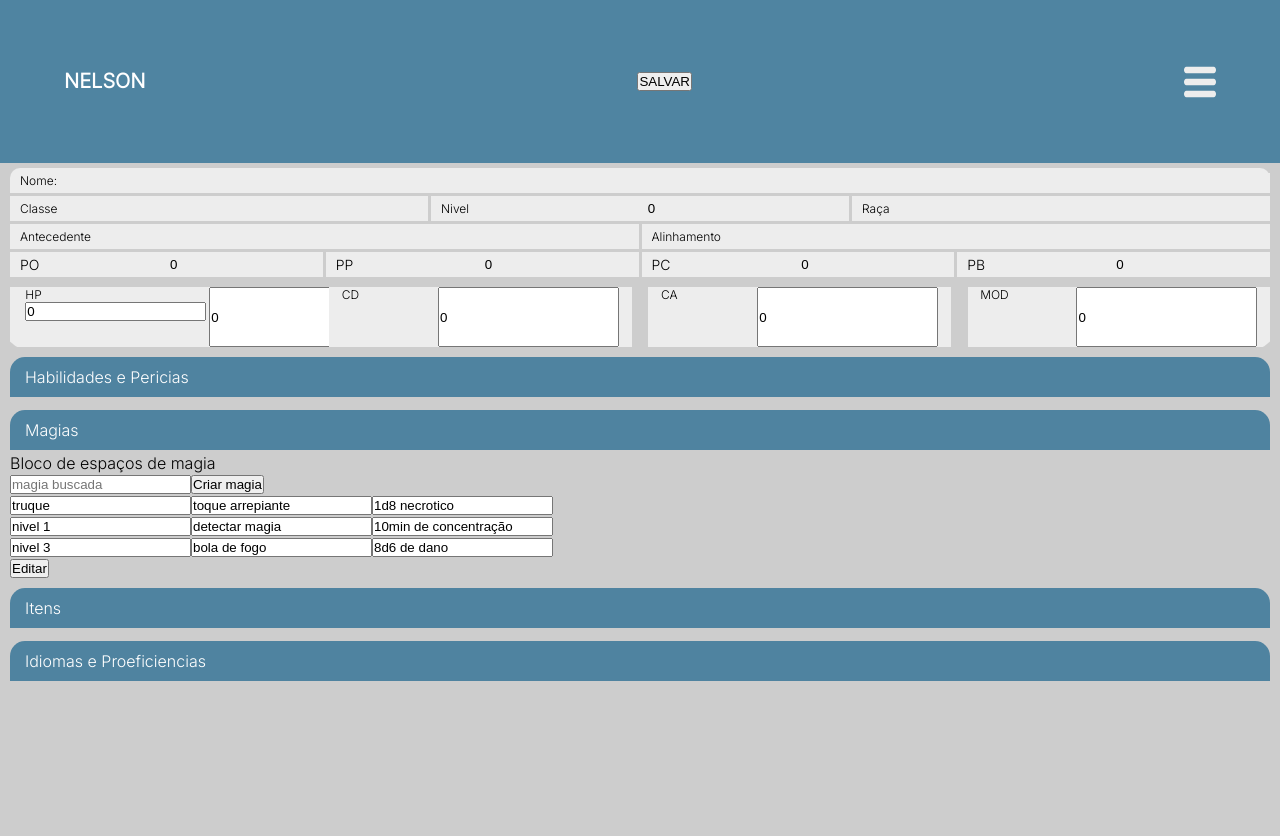
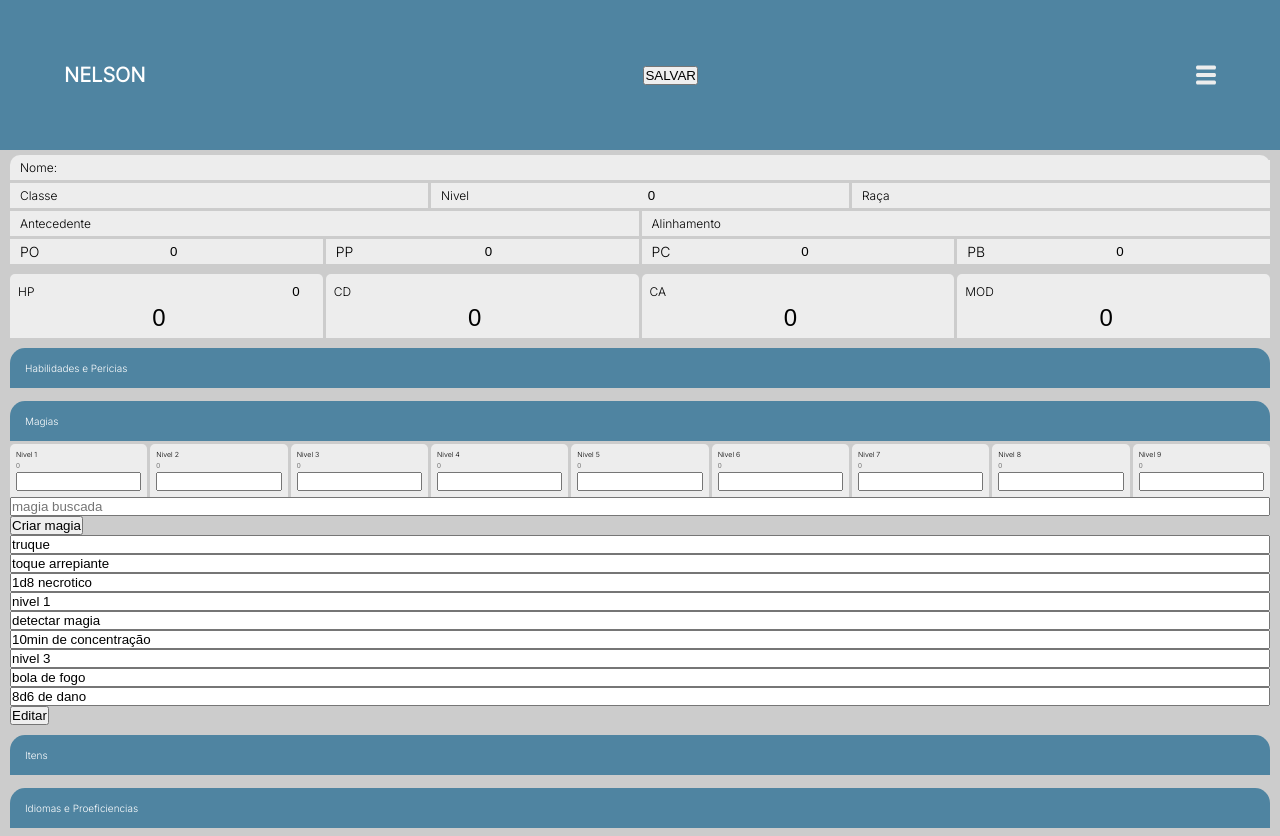
Before and after one commit to mabiiak/ficheiro-de-bolso, a React (Create React App) app: page / in a window 1280 px wide. Both pictures are taken after a click on the element "Magias". Before the commit the page ends 800 px from the top, so only its background shows below. Built offline with nearby package versions, Linux system fonts and the light colour scheme.

Commit message:
alterações no Css em diversas paginas

```diff
--- a/src/components/Magias.jsx
+++ b/src/components/Magias.jsx
@@ -1,5 +1,6 @@
 import React, {useContext, useEffect, useState} from 'react';
 import { Context } from '../context/Provider';
+import './css/Magias.css'
 
 export default function Magias() {
     const {listaMagias, setListaMagias} = useContext(Context);
@@ -30,8 +31,52 @@ export default function Magias() {
 
     return(
         <div>
-            <div>
-                Bloco de espaços de magia
+            <div className='espacos-de-magia'>
+                <div>
+                    <p>nivel 1</p>
+                    <input type="number" className='quantidade-espacos'placeholder='0'/>
+                    <input type="number" className='espacos-usados'/>
+                </div>
+                <div>
+                    <p>nivel 2</p>
+                    <input type="number" className='quantidade-espacos'placeholder='0'/>
+                    <input type="number" className='espacos-usados'/>
+                </div>
+                <div>
+                    <p>nivel 3</p>
+                    <input type="number" className='quantidade-espacos'placeholder='0'/>
+                    <input type="number" className='espacos-usados'/>
+                </div>
+                <div>
+                    <p>nivel 4</p>
+                    <input type="number" className='quantidade-espacos'placeholder='0'/>
+                    <input type="number" className='espacos-usados'/>
+                </div>
+                <div>
+                    <p>nivel 5</p>
+                    <input type="number" className='quantidade-espacos'placeholder='0'/>
+                    <input type="number" className='espacos-usados'/>
+                </div>
+                <div>
+                    <p>nivel 6</p>
+                    <input type="number" className='quantidade-espacos'placeholder='0'/>
+                    <input type="number" className='espacos-usados'/>
+                </div>
+                <div>
+                    <p>nivel 7</p>
+                    <input type="number" className='quantidade-espacos'placeholder='0'/>
+                    <input type="number" className='espacos-usados'/>
+                </div>
+                <div>
+                    <p>nivel 8</p>
+                    <input type="number" className='quantidade-espacos'placeholder='0'/>
+                    <input type="number" className='espacos-usados'/>
+                </div>
+                <div>
+                    <p>nivel 9</p>
+                    <input type="number" className='quantidade-espacos'placeholder='0'/>
+                    <input type="number" className='espacos-usados'/>
+                </div>
             </div>
 
             <input type="text" placeholder="magia buscada" />
--- a/src/components/Status.jsx
+++ b/src/components/Status.jsx
@@ -13,10 +13,11 @@ export default function Status() {
 
     return (
         <section id="status">
-            <div id="status-triplo">
+            <div className="status-triplo">
                 <div className="linha-descritiva">
                     <p>HP</p>
                     <input
+                        className="status-hpMax-input"
                         onChange={(e) => changeValue(e)}
                         type="number"
                         value={status.hpMax}
@@ -24,33 +25,37 @@ export default function Status() {
                     />
                 </div>
                 <input
+                    className="status-input"
                     onChange={(e) => changeValue(e)}
                     type="number"
                     value={status.hpAtual}
                     name="hpAtual"
                 />
             </div>
-            <div className="status-duplo linha-descritiva">
-                <p>CD</p>
+            <div className="status-triplo">
+                <p className="linha-descritiva">CD</p>
                 <input
+                    className="status-input"
                     onChange={(e) => changeValue(e)}
                     type="number"
                     value={status.cd}
                     name="cd"
                 />
             </div>
-            <div className="status-duplo linha-descritiva">
-                <p>CA</p>
+            <div className="status-triplo">
+                <p className="linha-descritiva">CA</p>
                 <input
+                    className="status-input"
                     onChange={(e) => changeValue(e)}
                     type="number"
                     value={status.ca}
                     name="ca"
                 />
             </div>
-            <div className="status-duplo linha-descritiva">
-                <p>MOD</p>
+            <div className="status-triplo">
+                <p className="linha-descritiva">MOD</p>
                 <input
+                    className="status-input"
                     onChange={(e) => changeValue(e)}
                     type="number"
                     value={status.mod}
--- a/src/components/css/Descritivo.css
+++ b/src/components/css/Descritivo.css
@@ -1,19 +1,17 @@
 #descritivo{
     padding: var(--padding-padrao);
 }
-
-
 
 #linha-nome {
     align-items: center;
     display: flex;
     margin-bottom: 3px;
-    gap: 3px;
+    gap: var(--gap-padrao);
 }
 #linha-nome label {
     align-items: center;
     border-radius: 10px 10px 0 0;
-    background-color: #EDEDED;
+    background-color: var(--main-background-color);
     display: flex;
     font-size: 12px;
     height: 25px;
@@ -21,23 +19,21 @@
     width: 100%;
 }
 #linha-nome input {
-    background-color: #EDEDED;
+    background-color: var(--main-background-color);
     border: none;
     margin-left: 5px;
-    width: 99%;
+    width: 100%;
 }
-
-
 
 #linha-tripla {
     align-items: center;
     display: flex;
     margin-bottom: 3px;
-    gap: 3px;
+    gap: var(--gap-padrao);
 }
 #linha-tripla label {
     align-items: center;
-    background-color: #EDEDED;
+    background-color: var(--main-background-color);
     display: flex;
     font-size: 12px;
     height: 25px;
@@ -45,23 +41,21 @@
     width: 50%;
 }
 #linha-tripla input {
-    background-color: #EDEDED;
+    background-color: var(--main-background-color);
     border: none;
     text-align: center;
     width: 99%;
 }
 
-
-
 #linha-dupla {
     align-items: center;
     display: flex;
     margin-bottom: 3px;
-    gap: 3px;
+    gap: var(--gap-padrao);
 }
 #linha-dupla label {
     align-items: center;
-    background-color: #EDEDED;
+    background-color: var(--main-background-color);
     display: flex;
     font-size: 12px;
     height: 25px;
@@ -69,7 +63,7 @@
     width: 50%;
 }
 #linha-dupla input {
-    background-color: #EDEDED;
+    background-color: var(--main-background-color);
     border: none;
     margin-left: 5px;
     width: 99%;
@@ -80,11 +74,11 @@
 #linha-moedas {
     align-items: center;
     display: flex;
-    gap: 3px;
+    gap: var(--gap-padrao);
 }
 #linha-moedas label {
     align-items: center;
-    background-color: #EDEDED;
+    background-color: var(--main-background-color);
     display: flex;
     height: 25px;
     font-size: 14px;
@@ -92,7 +86,7 @@
     width: 25%;
 }
 #linha-moedas input {
-    background-color: #EDEDED;
+    background-color: var(--main-background-color);
     border: none;
     text-align: center;
     width: 99%;
--- a/src/components/css/Habilidade.css
+++ b/src/components/css/Habilidade.css
@@ -2,7 +2,6 @@
     display: flex;
     flex-direction: column;
     width: 50%;
-    /* margin-top: 3px; */
 }
 
 .linhas {
@@ -14,7 +13,7 @@
 }
 
 .linhas input {
-    background-color: #EDEDED;
+    background-color: var(--main-background-color);
     border: none;
     border-radius: 3px 0 0 0;
     font-size: 14px;
@@ -25,7 +24,7 @@
 
 .linhas p {
     align-items: center;
-    background-color: #EDEDED;
+    background-color: var(--main-background-color);
     border-left: solid #CDCDCD 3px;
     height: 25px;
     padding-left: 5px;
@@ -35,7 +34,7 @@
 
 .linhas span {
     align-items: center;
-    background-color: #EDEDED;
+    background-color: var(--main-background-color);
     border: none;
     border-left: solid #CDCDCD 3px;
     display: flex;
--- a/src/components/css/Header.css
+++ b/src/components/css/Header.css
@@ -13,7 +13,7 @@
 
 .gallery-header h1 {
   font-weight: 600;
-  font-size: 20px;
+  font-size: 2rem;
   text-transform: uppercase;
   line-height: 2.2rem;
   color: var(--font-title-color);
@@ -45,8 +45,8 @@
 }
 
 .menu-modal a {
-  font-size: 14px;
-  /* line-height: 1.6rem; */
+  font-size: 1.4rem;
+  line-height: 1.6rem;
   text-decoration: none;
   color: var(--font-title-color);
 }
--- /dev/null
+++ b/src/components/css/Magias.css
@@ -0,0 +1,21 @@
+.espacos-de-magia{
+    display: flex;
+    gap: var(--gap-padrao);
+}
+.espacos-de-magia div{
+    display: grid;
+    gap: var(--gap-padrao);
+    padding: .6rem;
+    border-radius: var(--border-radious);
+    background: var(--main-background-color);
+}
+.espacos-de-magia p{
+    font-size: .7rem;
+    text-transform: capitalize;
+}
+.espacos-de-magia .quantidade-espacos{
+    height: .7rem;
+    font-size: .7rem;
+    border: none;
+    background: transparent;
+}
--- a/src/components/css/Pericias.css
+++ b/src/components/css/Pericias.css
@@ -13,7 +13,7 @@
 }
 #nome-pericia {
     align-items: center;
-    background-color: #EDEDED;
+    background-color: var(--main-background-color);
     border-left: solid #CDCDCD 3px;
     border-right: solid #CDCDCD 3px;
     display: flex;
@@ -23,7 +23,7 @@
 }
 #mod-pericia {
     align-items: center;
-    background-color: #EDEDED;
+    background-color: var(--main-background-color);
     display: flex;
     height: 25px;
     justify-content: center;
@@ -33,7 +33,7 @@
 
 
 .criar-pericia input {
-    background-color: #EDEDED;
+    background-color: var(--main-background-color);
     border: none;
     border-left: solid #CDCDCD 3px;
     height: 25px;
@@ -57,7 +57,7 @@
     background-color: #4F83A0;
     border-left: solid #CDCDCD 3px;
     border: none;
-    color: #EDEDED;
+    color: var(--main-background-color);
     height: 25px;
     width: 20%;
 }
--- a/src/components/css/Status.css
+++ b/src/components/css/Status.css
@@ -1,36 +1,38 @@
+.status-input, .linha-descritiva input{
+    border: none;
+    background-color: transparent;
+    text-align: center;
+}
 #status {
-    display: flex;
+    display: grid;
+    grid-template-columns: repeat(4, 1fr);
+    gap: var(--gap-padrao);
+    width: 100%;
+    padding: var(--padding-padrao);
+}
+
+.status-triplo {
+    display: grid;
+    height: 100%;
+    background-color: var(--main-background-color);
     justify-content: space-between;
-    padding: var(--padding-padrao);
-    width: 100%;
-    border-radius: 0 0 35px 35px;
-    overflow: hidden;
+    padding: .5rem;
+    border-radius: var(--border-radious);
 }
 
 .linha-descritiva {
+    display: flex;
+    align-items: center;
+    justify-content: space-between;
     padding: 0 1%;
-    display: inline;
     font-size: 12px;
-
+    height: 24px;
 }
-
-
-
-#status-triplo {
-    background-color: #EDEDED;
-    display: flex;
-    height: 60px;
-    justify-content: space-between;
-    width: 24%;
-    padding: 0 1%;
+.linha-descritiva input{
+    width: 50px;
+    text-align: end;
 }
-
-
-
-.status-duplo {
-    background-color: #EDEDED;
-    display: flex;
-    height: 60px;
-    justify-content: space-between;
-    width: 24%;
+.status-input{
+    font-size: 2.4rem;
+    height: 3rem;
 }
--- a/src/components/genericos/css/Titulos.css
+++ b/src/components/genericos/css/Titulos.css
@@ -6,7 +6,7 @@
 
 #titulos {
     align-items: center;
-    background-color: #4F83A0;
+    background-color: var(--main-color);
     border-radius: 15px 15px 0 0;
     color: #FFFFFF;
     display: flex;
--- a/src/index.css
+++ b/src/index.css
@@ -5,23 +5,22 @@
   padding: 0;
   box-sizing: border-box;
 }
-
 :root {
+  font-size: 62.5%;
   --font-title-color: rgb(255, 255, 255);
   --main-color: hsla(201, 34%, 47%, 1);
-  --background-color: hsla(0, 0%, 80%, 1);
+  --body-background-color: hsla(0, 0%, 80%, 1);
+  --main-background-color:#EDEDED;
   --border-radious: 5px 5px 0 0;
-  --padding-padrao: 5px 10px;
+  --main-padding-inp-button: 1rem 2rem;
+  --padding-padrao: .5rem 1rem;
+  --gap-padrao: 3px;
 }
 
 body {
-  /* margin: 0; */
   font-family: 'Inter', sans-serif;
-  background-color: #CDCDCD;
-
-  /* --font-title-color: rgb(255, 255, 255);
-  --main-color: hsla(201, 34%, 47%, 1);
-  --background-color: hsla(0, 0%, 80%, 1);
-  --border-radious: 5px 5px 0 0;
-  --main-padding-inp-button: 1rem 2rem; */
+  background-color: var(--body-background-color);
 }
+input{
+  width: 100%;
+}
```
